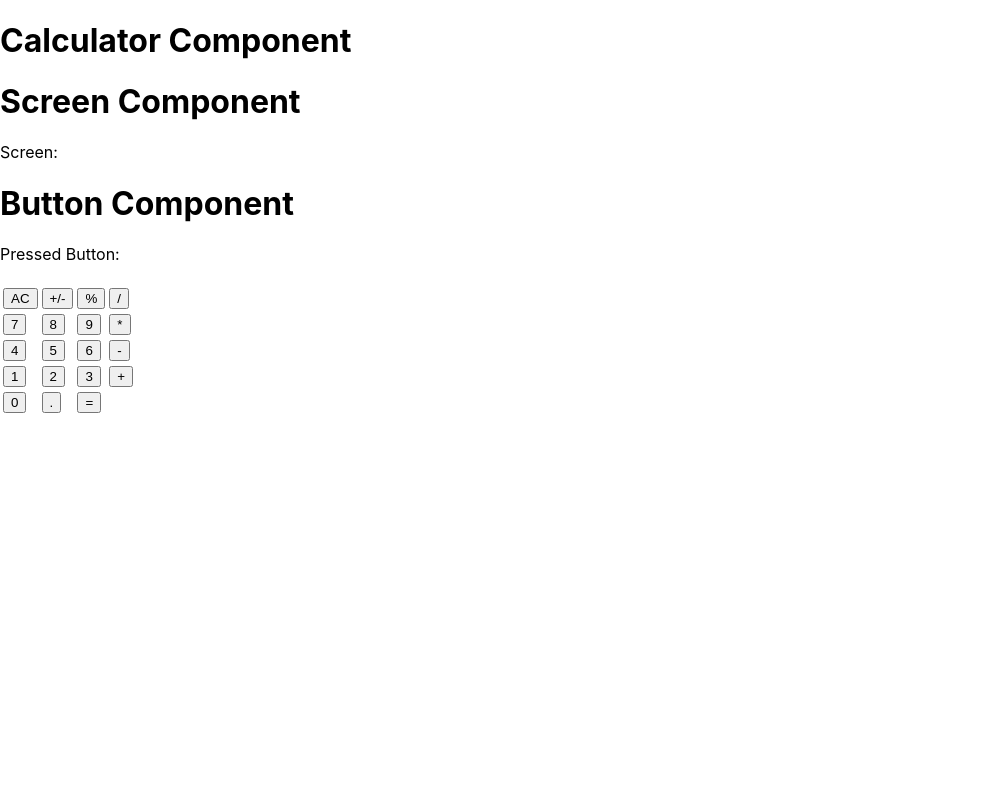
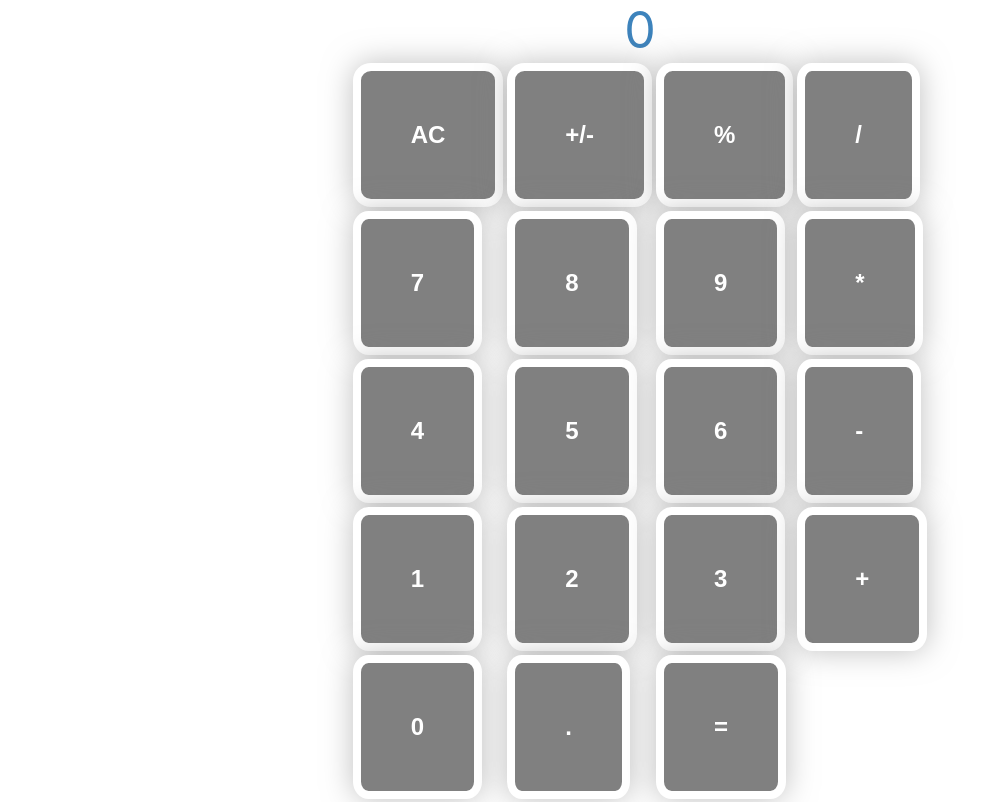
Before and after one commit to KareemAhmed96/react-calculator-app, a React (Create React App) app: page / in a window 1280 px wide. Shown: the whole page, without its empty margins (0-1002 px from the left). Built offline with nearby package versions, Linux system fonts and the light colour scheme.

Commit message:
added styles to the calculator app

```diff
--- a/src/App.css
+++ b/src/App.css
@@ -28,8 +28,45 @@
   color: #61dafb;
 }
 
-.zeroBtn {
+.main-window {
+  background-color: red;
+}
 
+#output {
+  font-size: 50px;
+  color: rgba(0, 92, 167, 0.76);
+}
+
+.container {
+  display: flex;
+  justify-content: center;
+}
+
+.line {
+  width: 500px;
+  background-color: rgb(128, 128, 128);
+  opacity: 50%;
+  height: 1px;
+  position: center;
+}
+
+button {
+  background-color: grey;
+  box-shadow: 0 0 30px rgba(128, 128, 128, 0.5);
+  text-align: center;
+  border-radius: 12%;
+  padding: 50px;
+  font-weight: bolder;
+  font-size: x-large;
+  color: white;
+  border-style: solid;
+  border-width: 8px;
+  border-color: white;
+}
+
+::placeholder {
+  opacity: 50%;
+  letter-spacing: 1px;
 }
 
 @keyframes App-logo-spin {
--- a/src/CalcComponent.js
+++ b/src/CalcComponent.js
@@ -9,7 +9,7 @@ class CalcComponent extends React.Component {
     constructor() {
         super();
         this.state = {
-            screen: "",
+            screen: "0",
             pressed: "",
         }
     }
@@ -36,8 +36,13 @@ class CalcComponent extends React.Component {
             return
         }
 
+        if(this.state.screen == "0") {
+            let withoutZero = this.state.screen.substr(1, this.state.screen.length-1)
+            this.setState({screen: withoutZero+event.target.innerHTML})
+            return
+        }
+
         this.setState({screen: this.state.screen+event.target.innerHTML})
-
         this.setState({pressed: event.target.innerHTML})
 
         console.log(event)
@@ -51,7 +56,7 @@ class CalcComponent extends React.Component {
     }
 
     clear = () => {
-        this.setState({screen: ""})
+        this.setState({screen: "0"})
     }
 
     toggleSign() {
@@ -77,7 +82,6 @@ class CalcComponent extends React.Component {
     render() {
         return (
             <div>
-                <h1>Calculator Component</h1>
                 <ScreenComponent res={this.state.screen} />
                 <KeyPadComponent clickHandler={this.getClickedButtton} eval={this.evaluate} pressed={this.state.pressed} />
             </div>
--- a/src/KeyPadComponent.js
+++ b/src/KeyPadComponent.js
@@ -24,10 +24,7 @@ class KeyPadComponent extends React.Component {
     render() {
         console.log(buttons)
         return (
-            <div>
-                <h1>Button Component</h1>
-                <div>Pressed Button: {this.props.pressed}</div>
-                <br/>
+            <div class="container">
 
                 <table>
                     <tbody>
--- a/src/ScreenComponent.js
+++ b/src/ScreenComponent.js
@@ -14,9 +14,8 @@ class ScreenComponent extends React.Component {
     render() {
 
         return (
-            <div>
-                <h1>Screen Component</h1>
-                <div>Screen: {this.props.res}</div>
+            <div class="container">
+                <div id="output">{this.props.res}</div>
             </div>
         )
     }
```
